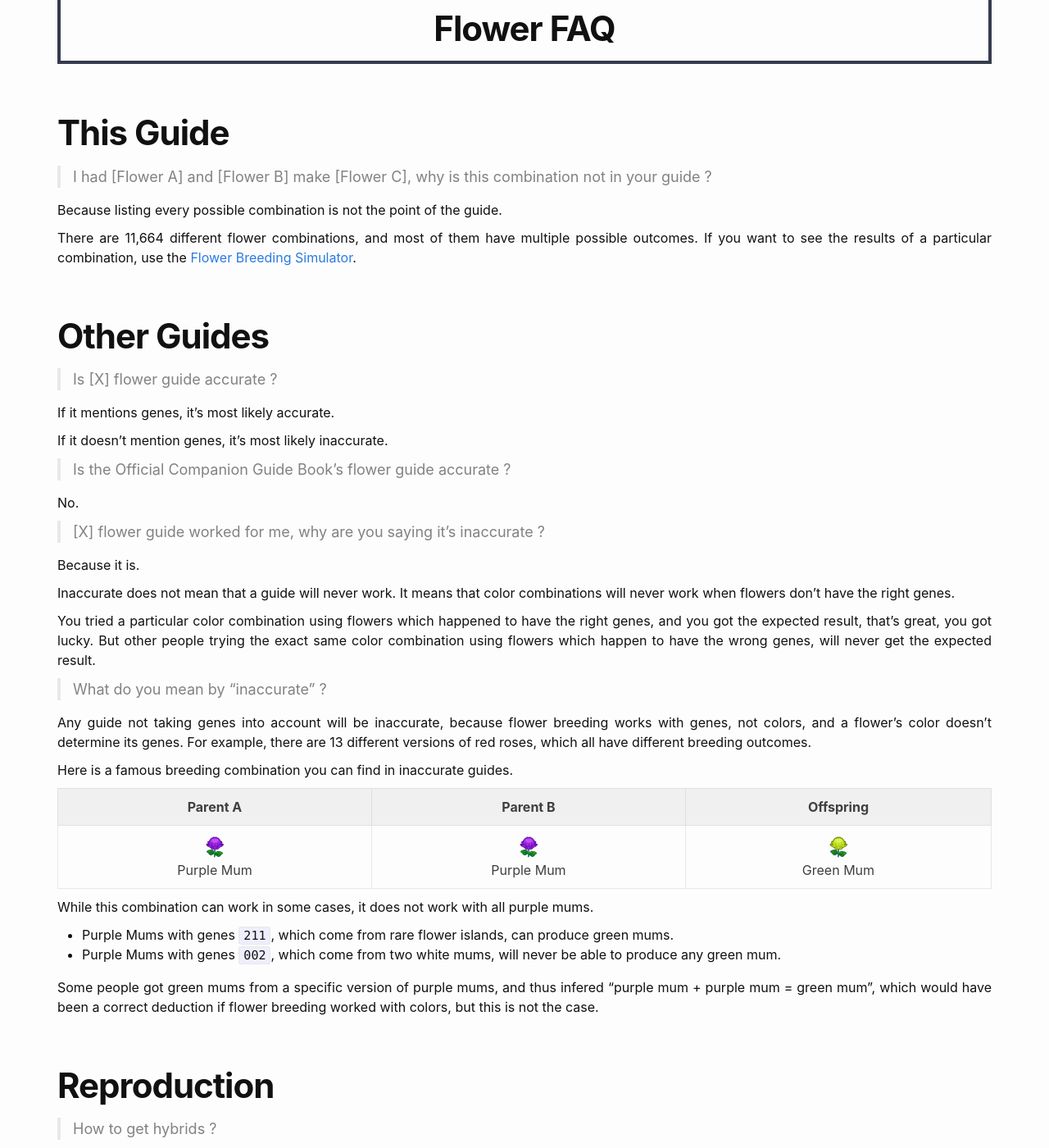
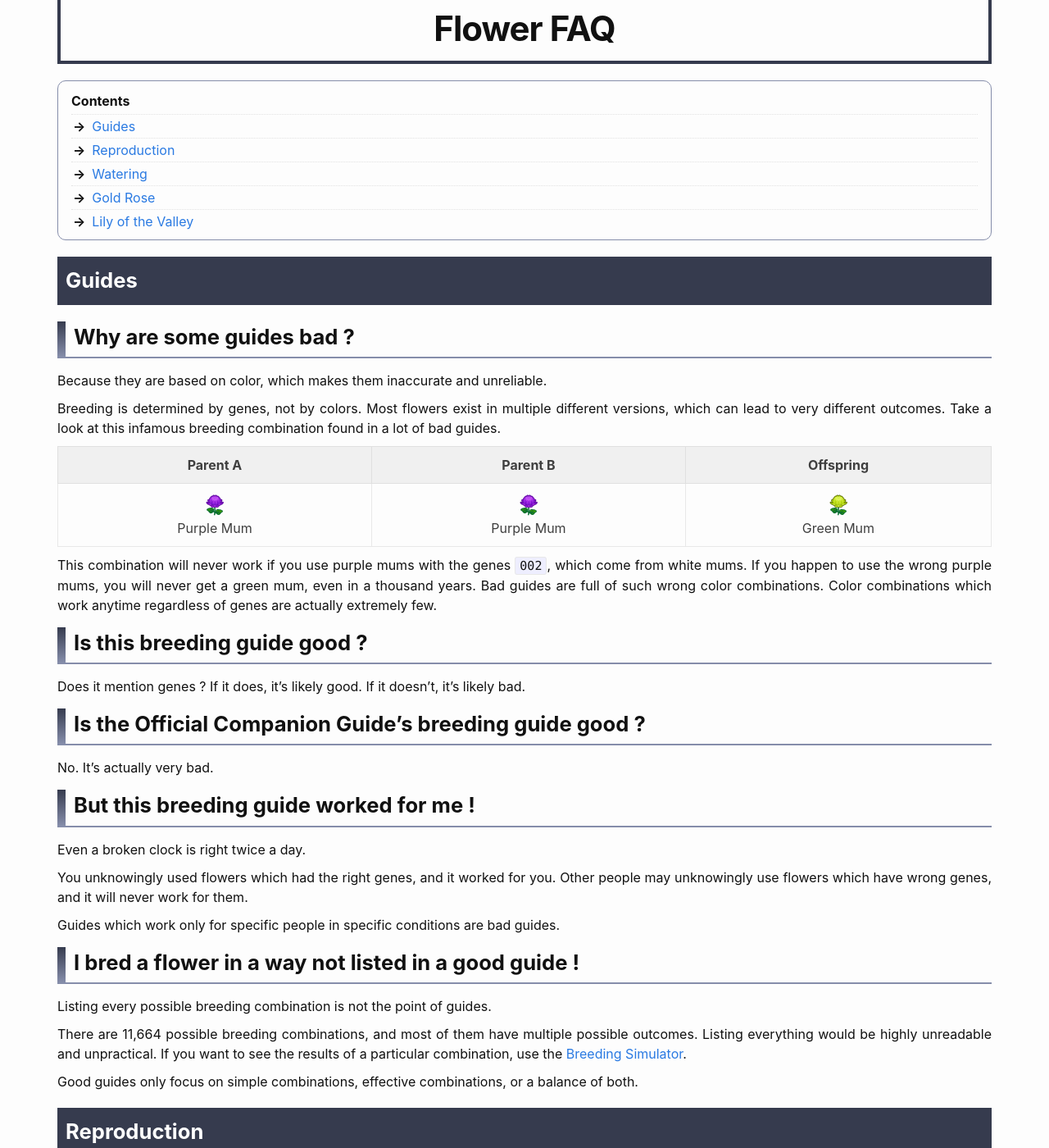
Before and after one commit to aiterusawato/satogu, a Jekyll site: the page built from acnh/flowers/faq.md, in a window 1280 px wide and 1400 px high, scrolled down 320 px. Shown: the whole window at 82% size. Built offline with Jekyll 4.4.1, drawn with Linux system fonts in a browser that asks for light colours; some of the changed text lies outside the part shown.

Commit message:
Update faq

```diff
--- a/acnh/flowers/faq.md
+++ b/acnh/flowers/faq.md
@@ -5,96 +5,83 @@ layout: acnh
 
 * Contents
 {:toc}
-# This Guide
+## Guides
 
-> I had [Flower A] and [Flower B] make [Flower C], why is this combination not in your guide ?
+### Why are some guides bad ?
 
-Because listing every possible combination is not the point of the guide.
+Because they are based on color, which makes them inaccurate and unreliable.
 
-There are 11,664 different flower combinations, and most of them have multiple possible outcomes. If you want to see the results of a particular combination, use the [Flower Breeding Simulator](https://gardenscience.ac/).
-
-# Other Guides
-
-> Is [X] flower guide accurate ?
-
-If it mentions genes, it's most likely accurate.
-
-If it doesn't mention genes, it's most likely inaccurate.
-
-> Is the Official Companion Guide Book's flower guide accurate ?
-
-No.
-
-> [X] flower guide worked for me, why are you saying it's inaccurate ?
-
-Because it is.
-
-Inaccurate does not mean that a guide will never work. It means that color combinations will never work when flowers don't have the right genes.
-
-You tried a particular color combination using flowers which happened to have the right genes, and you got the expected result, that's great, you got lucky. But other people trying the exact same color combination using flowers which happen to have the wrong genes, will never get the expected result.
-
-> What do you mean by "inaccurate" ?
-
-Any guide not taking genes into account will be inaccurate, because flower breeding works with genes, not colors, and a flower's color doesn't determine its genes. For example,  there are 13 different versions of red roses, which all have different breeding outcomes.
-
-Here is a famous breeding combination you can find in inaccurate guides.
+Breeding is determined by genes, not by colors. Most flowers exist in multiple different versions, which can lead to very different outcomes. Take a look at this infamous breeding combination found in a lot of bad guides.
 
 |        Parent A         |        Parent B         |       Offspring        |
 | :---------------------: | :---------------------: | :--------------------: |
 | ![LM][]<br />Purple Mum | ![LM][]<br />Purple Mum | ![GM][]<br />Green Mum |
 
-While this combination can work in some cases, it does not work with all purple mums.
+This combination will never work if you use purple mums with the genes `002`, which come from white mums. If you happen to use the wrong purple mums, you will never get a green mum, even in a thousand years. Bad guides are full of such wrong color combinations. Color combinations which work anytime regardless of genes are actually extremely few.
 
-* Purple Mums with genes `211`, which come from rare flower islands, can produce green mums.
-* Purple Mums with genes `002`, which come from two white mums, will never be able to produce any green mum.
+### Is this breeding guide good ?
 
-Some people got green mums from a specific version of purple mums, and thus infered "purple mum + purple mum = green mum", which would have been a correct deduction if flower breeding worked with colors, but this is not the case.
+Does it mention genes ? If it does, it's likely good. If it doesn't, it's likely bad.
 
-# Reproduction
+### Is the Official Companion Guide's breeding guide good ?
 
-> How to get hybrids ?
+No. It's actually very bad.
+
+### But this breeding guide worked for me !
+
+Even a broken clock is right twice a day.
+
+You unknowingly used flowers which had the right genes, and it worked for you. Other people may unknowingly use flowers which have wrong genes, and it will never work for them.
+
+Guides which work only for specific people in specific conditions are bad guides.
+
+### I bred a flower in a way not listed in a good guide !
+
+Listing every possible breeding combination is not the point of guides.
+
+There are 11,664 possible breeding combinations, and most of them have multiple possible outcomes. Listing everything would be highly unreadable and unpractical. If you want to see the results of a particular combination, use the [Breeding Simulator](https://gardenscience.ac/).
+
+Good guides only focus on simple combinations, effective combinations, or a balance of both.
+
+## Reproduction
+
+### How to get hybrids ?
 
 Hybrid is a loosely term with no useful meaning in this context.
 
-If what you want is producing non-base color flowers, please follow the [Simple Flower Guide](https://aiterusawato.github.io/satogu/acnh/flowers/simple.html).
+If what you want is non-base color flowers, please follow the [Simple Flower Guide](simple.html) or other [accurate guides](../flowers).
 
-> I had [Flower A] and [Flower B] make [Flower C], is this normal ?
+### I got this flower from breeding, is this normal ?
 
-Yes.
+Yes, most likely. This is how breeding works. If you have a doubt, check the [Breeding Simulator](https://gardenscience.ac/).
 
-This is how flower breeding works.
-
-> Can this flower clone ?
+### Can this flower clone ?
 
 All flowers can clone except for gold rose and lily of the valley.
 
-> Does moving a flower affects reproduction rates ?
+### Does moving a flower affects reproduction rates ?
 
-Yes.
+Yes. Digging up a flower will clear both its water counter and visitor counter, which means its reproduction chance will be reset to the base 5%.
 
-Digging up a flower will clear both its water and visitor counters, which means its reproduction chance will be reset to the base 5%.
+## Watering
 
-# Watering
+### Do I need to water my flowers ?
 
-> Do I need to water flowers if it they have already been watered or if it has rained during this day ?
+If you want them to reproduce and they are not sparkling, yes. Else, no.
 
-No.
+### Does x count as visitor watering ?
 
-Watering flowers is for hydrating them. Once they have been hydrated during the current day, there is no point in you hydrating them again.
+Only watering from visitors count as visitor watering.
 
-> Does water from local islanders / local islanders / rain count as visitor watering ?
+Visitors are people from other islands who visit your island.
 
-No.
+* Your island's residents are not visiting.
+* Your island's villagers are not visiting.
+* Rain and snow are not people.
 
-Visitors are people who visit.
+## Gold Rose
 
-* Local islanders are not visiting.
-* Local villagers are not visiting.
-* Rain is not people.
-
-# Gold Rose
-
-> How to get a gold rose ?
+### How to get a gold rose ?
 
 Have a black rose directly watered by a golden watering can.
 
@@ -102,41 +89,41 @@ The golden watering can waters a three-by-three area, and if a black rose is on
 
 A black rose will keep its gold flag until producing a gold rose, even when moved or given to another player.
 
-> Does a black rose have to breed in order to produce a gold rose ?
+### Does a black rose have to breed in order to produce a gold rose ?
 
 No.
 
  When a black rose with the gold flag reproduces, it will have 50% chance of consuming its gold flag to produce a gold rose instead of regular offspring, regardless of the reproduction mode (cloning or breeding).
 
-> Can gold roses clone ?
+### Can gold roses clone ?
 
 No.
 
-> Can regular watering cans or rain produce gold roses ?
+### Can regular watering cans or rain produce gold roses ?
 
 No.
 
 If you get a gold rose from a black rose watered by a regular can or by rain, it's because that black rose already had the gold flag in the first place, which means it had been watered by a golden watering can previously, either by you or by another player. The regular water from regular watering can or rain only triggered the roll for reproduction.
 
-# Lily of the Valley
+## Lily of the Valley
 
-> What is lily of the valley ?
+### What is lily of the valley ?
 
 Lily of the valley is a special flower.
 
 It cannot reproduce, plucked or trampled, and has no known effect.
 
-> How to get a lily of the valley ?
+### How to get a lily of the valley ?
 
 Have your island reach a five-star rating and wait.
 
 As long as your island has a five-star rating, lilies of the valley will have a chance to spawn in front of your island's cliffs during the daily refresh.
 
-> Can lilies of the valley breed / clone ?
+### Can lilies of the valley breed / clone ?
 
 No.
 
-> Does lily of the valley have any special effect ?
+### Does lily of the valley have any special effect ?
 
 Not as far as we know.
 
```
